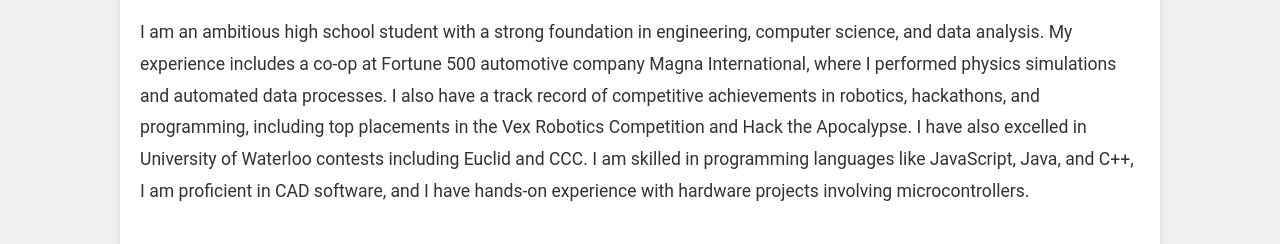
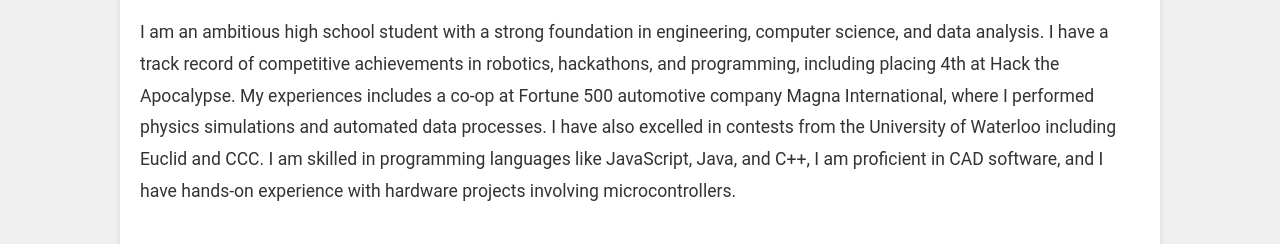
Before and after one commit to sharonbasovich/PersonalWebsite, a plain HTML site: page index.html in a window 1280 px wide. Shown: the part 307-551 px from the top of the page. Drawn offline with Linux system fonts and the light colour scheme.

Commit message:
Update index.html

```diff
--- a/index.html
+++ b/index.html
@@ -19,7 +19,7 @@
     <main>
         <section id="about">
             <h2>About Me</h2>
-            <p>I am an ambitious high school student with a strong foundation in engineering, computer science, and data analysis. My experience includes a co-op at Fortune 500 automotive company Magna International, where I performed physics simulations and automated data processes. I also have a track record of competitive achievements in robotics, hackathons, and programming, including top placements in the Vex Robotics Competition and Hack the Apocalypse. I have also excelled in University of Waterloo contests including Euclid and CCC. I am skilled in programming languages like JavaScript, Java, and C++, I am proficient in CAD software, and I have hands-on experience with hardware projects involving microcontrollers.</p>
+            <p>I am an ambitious high school student with a strong foundation in engineering, computer science, and data analysis. I have a track record of competitive achievements in robotics, hackathons, and programming, including placing 4th at Hack the Apocalypse. My experiences includes a co-op at Fortune 500 automotive company Magna International, where I performed physics simulations and automated data processes. I have also excelled in contests from the University of Waterloo including Euclid and CCC. I am skilled in programming languages like JavaScript, Java, and C++, I am proficient in CAD software, and I have hands-on experience with hardware projects involving microcontrollers.</p>
         </section>
         <section id="links">
             <h2>Links</h2>
```
